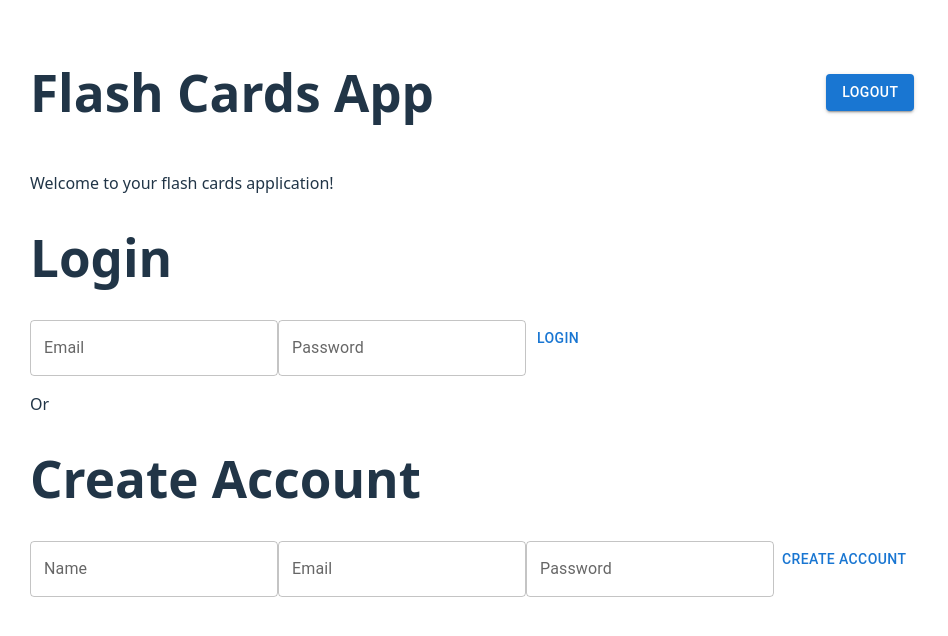
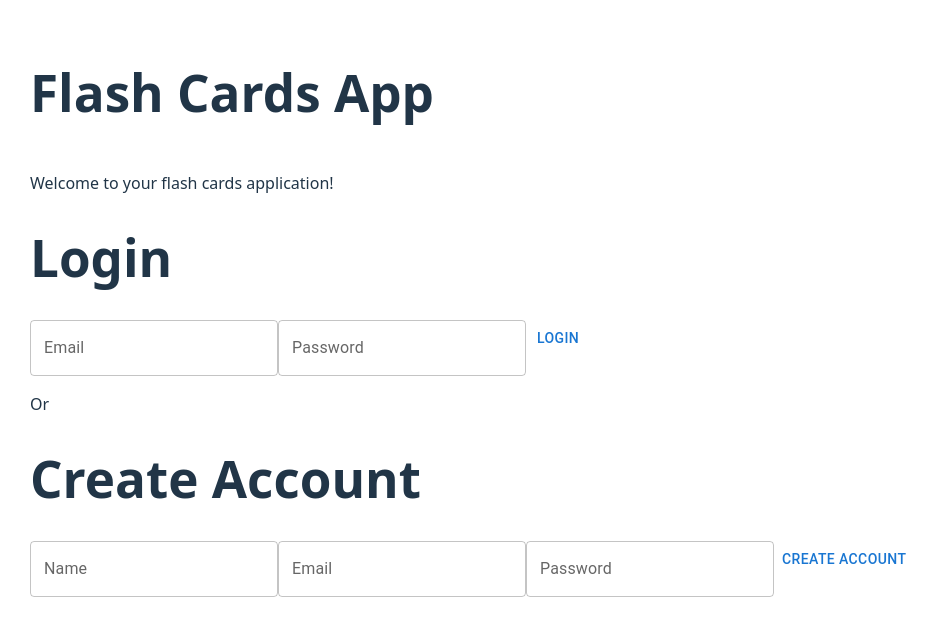
Before and after one commit to Seam7/flashcards, a React (Vite) app in the folder flashcards-frontend/: page / in a window 1280 px wide. Shown: the top 636 px of the page, without its empty margins (0-948 px from the left). Built offline with nearby package versions, Linux system fonts and the light colour scheme; no server answers.

Commit message:
Remove logout button on login screen

```diff
--- a/flashcards-frontend/src/Entry.tsx
+++ b/flashcards-frontend/src/Entry.tsx
@@ -19,7 +19,7 @@ export const Entry = () => {
         }}
       >
         <h1>Flash Cards App</h1>
-        <LogoutButton />
+        {context?.user && <LogoutButton />}
       </div>
       <p>Welcome to your flash cards application!</p>
 
```
